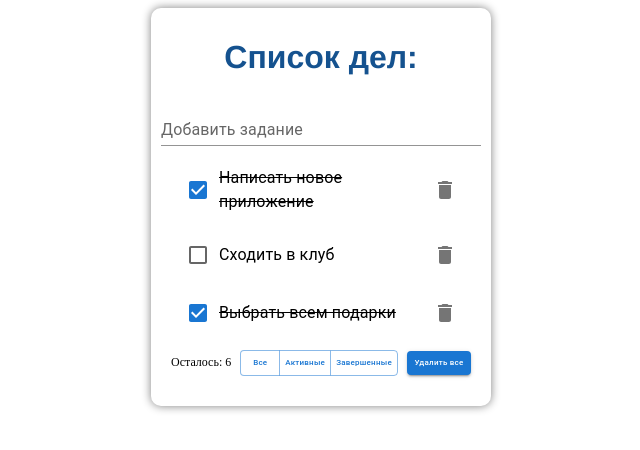
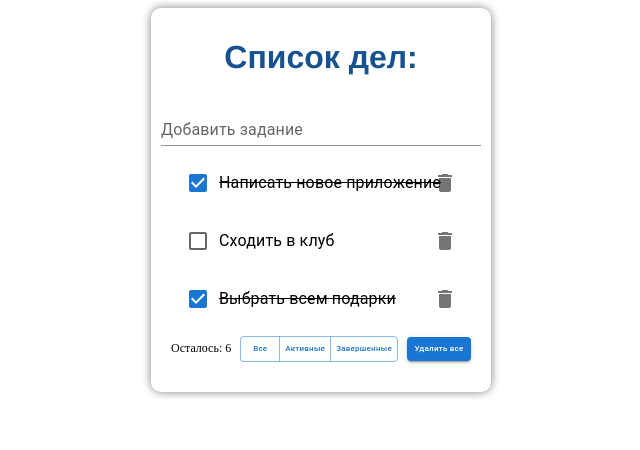
Before and after one commit to WebHeroSchool/Hit-React, a React (Create React App) app: page / in a window 1280 px wide. Shown: the top 450 px of the page, without its empty margins (319-959 px from the left). Built offline with nearby package versions, Linux system fonts and the light colour scheme.

Commit message:
removed errors

```diff
--- a/public/index.html
+++ b/public/index.html
@@ -14,7 +14,7 @@
       manifest.json provides metadata used when your web app is installed on a
       user's mobile device or desktop. See https://developers.google.com/web/fundamentals/web-app-manifest/
     -->
-    <link rel="manifest" href="%PUBLIC_URL%/manifest.json" />
+
     <!--
       Notice the use of %PUBLIC_URL% in the tags above.
       It will be replaced with the URL of the `public` folder during the build.
--- a/src/components/Item/Item.js
+++ b/src/components/Item/Item.js
@@ -1,7 +1,6 @@
 import React from 'react';
 // import classnames from 'classnames';
 // import styles from './Item.module.css';
-import ListItem from '@mui/material/ListItem';
 import Checkbox from '@mui/material/Checkbox';
 import ListItemText from '@mui/material/ListItemText';
 import ListItemSecondaryAction from '@mui/material/ListItemSecondaryAction';
@@ -14,9 +13,8 @@ const styles = {
 }
 
 const Item = ({value, isDone, classes, onClickDone, id}) => (
-	<ListItem >
+	<React.Fragment>
 		<Checkbox
-			id = {id}
 			checked = {isDone}
 			tabIndex = {-1}
 			onClick = {() => onClickDone(id)}
@@ -33,8 +31,8 @@ const Item = ({value, isDone, classes, onClickDone, id}) => (
 				<DeleteIcon />
 			</IconButton>
 		</ListItemSecondaryAction>
-
-	</ListItem>);
+	</React.Fragment>
+);
 
 
 
--- a/src/components/ItemList/ItemList.js
+++ b/src/components/ItemList/ItemList.js
@@ -1,18 +1,19 @@
 import React from 'react';
 import Item from '../Item/Item';
 import List from '@mui/material/List';
+import ListItem from '@mui/material/ListItem';
 
 
 const ItemList = ({items, onClickDone}) => (
 	<List>
-		{items.map(item => <li key={item.value}>
+		{items.map(item => <ListItem key={item.value}>
 			<Item
 			value = {item.value}
 			isDone = {item.isDone}
 			onClickDone = {onClickDone}
 			id = {item.id}
 			/>
-		</li>)}
+		</ListItem>)}
 	</List>);
 
 
```
